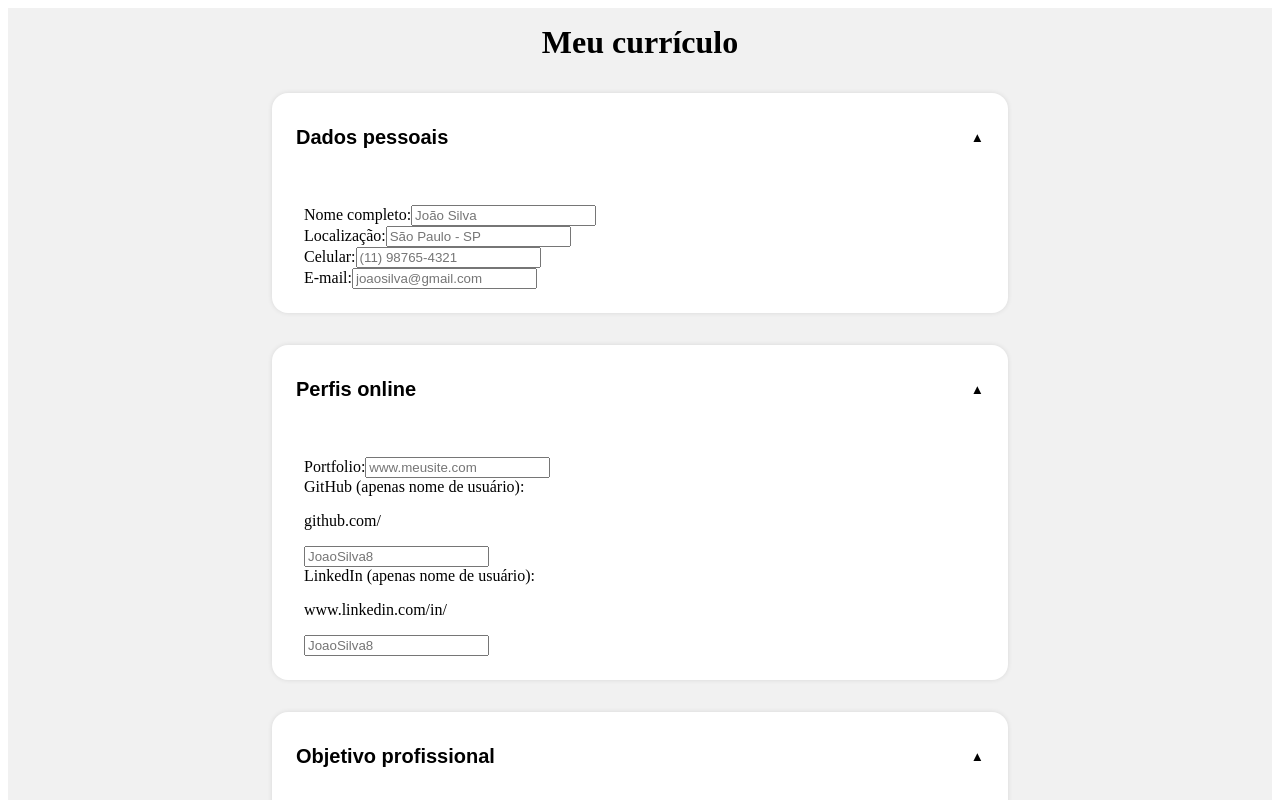
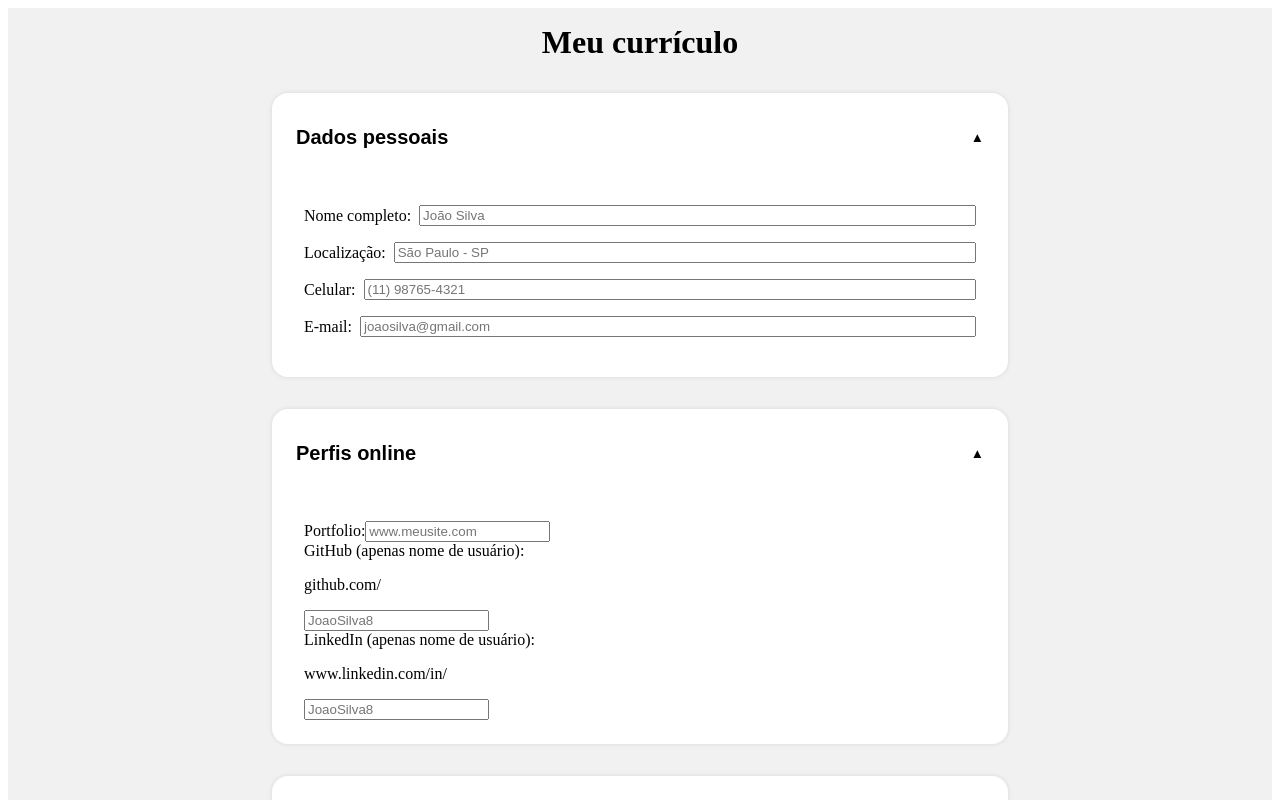
Before and after one commit to Diego-Moreira8/cv-app, a React (Vite) app: page / in a window 1280 px wide. Shown: the top 800 px of the page. Built offline with nearby package versions, Linux system fonts and the light colour scheme; the HTML template or start-up script is replaced by a standard one.

Commit message:
feat: personal data form styles

```diff
--- a/src/components/PersonalDataForm.tsx
+++ b/src/components/PersonalDataForm.tsx
@@ -2,6 +2,7 @@ import { useId } from "react";
 import Group from "./Group";
 import { CVAction, CVData } from "../useCVReducer";
 import FormWrapper from "./FromWrapper";
+import styles from "../styles/PersonalDataForm.module.css";
 
 type PersonalDataFormProps = {
   cvState: CVData;
@@ -38,7 +39,7 @@ export default function PersonalDataForm({
   return (
     <Group title="Dados pessoais">
       <FormWrapper>
-        <div>
+        <div className={styles.formRow}>
           <label htmlFor={fullNameInputId}>Nome completo:</label>
           <input
             type="text"
@@ -50,7 +51,7 @@ export default function PersonalDataForm({
           />
         </div>
 
-        <div>
+        <div className={styles.formRow}>
           <label htmlFor={locationInputId}>Localização:</label>
           <input
             type="text"
@@ -62,7 +63,7 @@ export default function PersonalDataForm({
           />
         </div>
 
-        <div>
+        <div className={styles.formRow}>
           <label htmlFor={phoneInputId}>Celular:</label>
           <input
             type="text"
@@ -74,7 +75,7 @@ export default function PersonalDataForm({
           />
         </div>
 
-        <div>
+        <div className={styles.formRow}>
           <label htmlFor={emailInputId}>E-mail:</label>
           <input
             type="email"
--- /dev/null
+++ b/src/styles/PersonalDataForm.module.css
@@ -0,0 +1,15 @@
+.formRow {
+  display: flex;
+  align-items: center;
+  gap: 0.5rem;
+  margin-bottom: 1rem;
+}
+
+.formRow > label {
+  min-width: fit-content;
+}
+
+.formRow > input {
+  width: 100%;
+  flex-shrink: 1;
+}
--- a/src/styles/index.css
+++ b/src/styles/index.css
@@ -29,6 +29,10 @@ button {
   cursor: pointer;
 }
 
+label {
+  display: block;
+}
+
 input,
 textarea {
   display: block;
```
